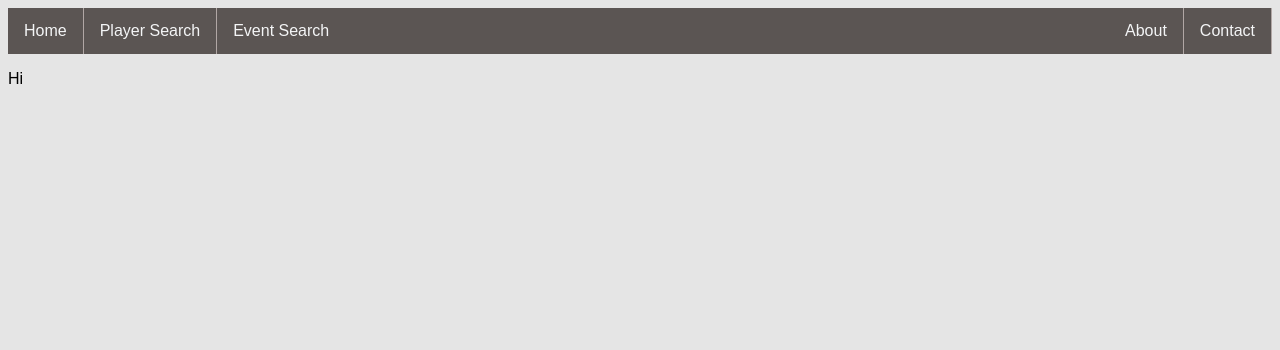
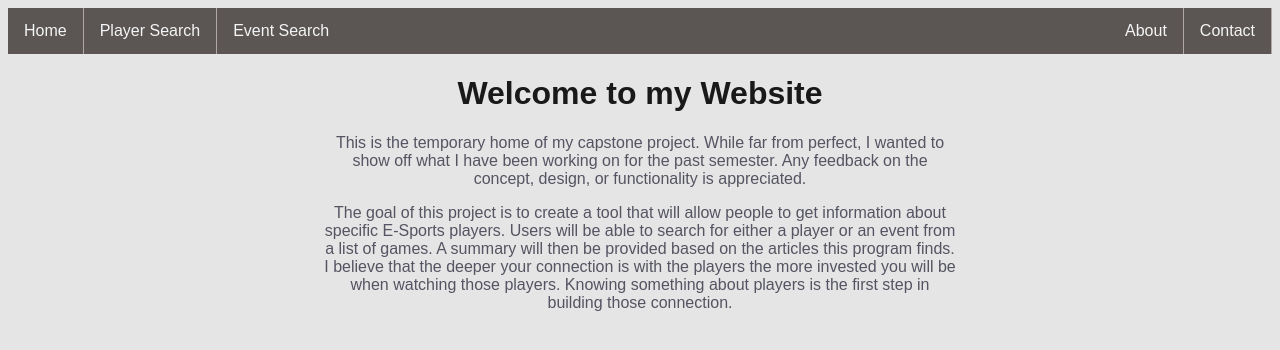
Before and after one commit to BrianZ1/CapstoneProject, a Django app: page /about/ in a window 1280 px wide. Shown: the top 350 px of the page. Run offline with Django 3.2, Linux system fonts and the light colour scheme; some libraries are stand-ins or nearby versions.

Commit message:
added description to about page

```diff
--- a/mysite/esports/static/esports/style.css
+++ b/mysite/esports/static/esports/style.css
@@ -22,6 +22,7 @@ body {
   width: 100%;
   margin-left: auto;
   margin-right: auto;
+  color: #545462;
 }
 
 .searched ul {
@@ -62,3 +63,11 @@ button {
   button:hover {
       background-color: #B1A7A5;
     }
+
+.about {
+    width: 50%;
+    text-align: center;
+    margin-left: auto;
+    margin-right: auto;
+    color: #545462;
+}
--- a/mysite/esports/templates/esports/about.html
+++ b/mysite/esports/templates/esports/about.html
@@ -1,5 +1,23 @@
 {% extends './base.html'  %}
 
 {% block content %}
-<p> Hi </p>
+<h1> Welcome to my Website </h1>
+
+<div class='about'>
+  <p>
+  This is the temporary home of my capstone project. While far from perfect, I wanted
+  to show off what I have been working on for the past semester. Any feedback on
+  the concept, design, or functionality is appreciated.
+  <p>
+
+  <p>
+  The goal of this project is to create a tool that will allow people to
+  get information about specific E-Sports players. Users will be able to search
+  for either a player or an event from a list of games. A summary will then be
+  provided based on the articles this program finds. I believe that the deeper
+  your connection is with the players the more invested you will be when watching
+  those players. Knowing something about players is the first step in building those
+  connection.
+  </p>
+</div>
 {% endblock content %}
```
Also changed, not shown: mysite/esports/templates/esports/playersearch.html (+11 -1 lines), mysite/db.sqlite3.
